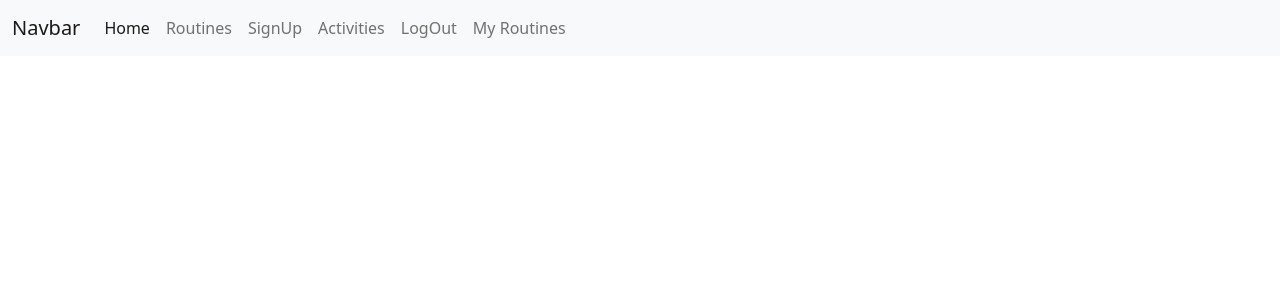
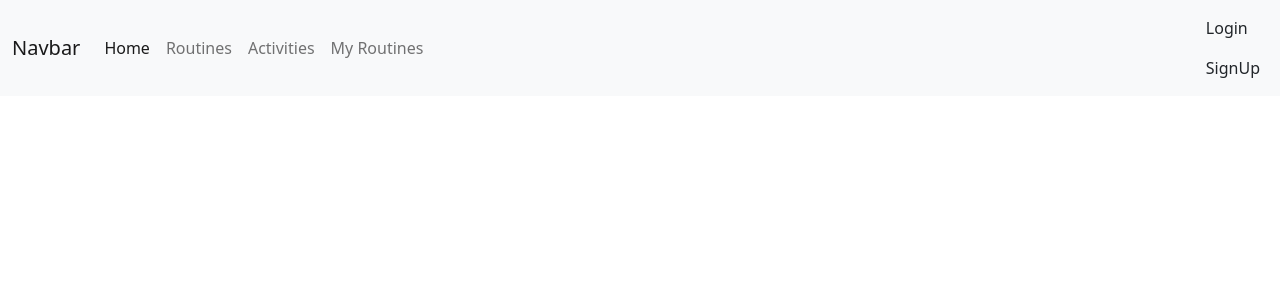
Before and after one commit to rafaelbchs/FitnessTrackerFrontend, a React (Create React App) app: page / in a window 1280 px wide. Shown: the top 300 px of the page. Built offline with nearby package versions, Linux system fonts and the light colour scheme.

Commit message:
login and register working

```diff
--- a/src/api/index.js
+++ b/src/api/index.js
@@ -17,12 +17,13 @@ export async function loginUser(username, password) {
       const result = response.json()
       return result
   } catch (error) {
-    console.log(result);
+    console.error(error);
   }
 }
 
 export async function registerUser(username, password){
-  fetch(`${BASE}users/register`, {
+  try {
+    const response = await fetch(`${BASE}users/register`, {
       method: "POST",
       headers: {
         'Content-Type': 'application/json',
@@ -30,11 +31,12 @@ export async function registerUser(username, password){
       body: JSON.stringify({
         username: username,
         password: password
-  })
-}).then(response => response.json())
-  .then(result => {
-    console.log(result);
-    //get the token
-  })
-  .catch(console.error);
+      })})
+      const result = response.json()
+        return result
+
+  } catch (error) {
+    console.error(error)
   }
+
+}
--- a/src/components/App.js
+++ b/src/components/App.js
@@ -1,16 +1,22 @@
-import React from "react";
+import React, {useState} from "react";
 import { BrowserRouter, Route, Routes } from "react-router-dom";
 import Register from "./Register"
 import Navbar from "./Navbar"
 import Login from "./Login"
 const App = () => {
+    const [token, setToken] = useState("");
     return (
         <BrowserRouter>
         <Routes>
-        <Route path="/" element = {<Navbar/>} />
+        <Route path="/" element = {<Navbar
+        token={token}/>} />
 
-        <Route path="/login" element = {<Login/>} />
-        <Route path="/register" element = {<Register/>} />
+        <Route path="/login" element = {<Login
+        setToken={setToken}
+        />} />
+        <Route path="/register" element = {<Register
+        setToken={setToken}
+        />} />
 
         </Routes>
         </BrowserRouter>
--- a/src/components/Login.js
+++ b/src/components/Login.js
@@ -2,15 +2,18 @@ import React from "react"
 import { loginUser } from "../api";
 import { useNavigate } from "react-router-dom";
 
-const Login = () => {
+const Login = (props) => {
   let navigate = useNavigate();
+  const { setToken } = props;
     async function handleSubmit (event){
         event.preventDefault()
 
         const username = event.target[0].value;
         const password = event.target[1].value;
         const {user , token} = await loginUser(username, password);
-        console.log(user, token)
+        localStorage.setItem("user", user)
+        localStorage.setItem("token", token)
+        setToken(token)
         navigate("/");
     }
     return (
--- a/src/components/Navbar.js
+++ b/src/components/Navbar.js
@@ -1,35 +1,50 @@
 import React from "react"
 import { NavLink } from "react-router-dom";
 
-const Navbar = () => {
+const Navbar = (props) => {
+  const {token} = props
     return (
-        <nav className="navbar navbar-expand-lg bg-light">
+        <nav className="navbar navbar-expand-lg bg-light fixed-top">
   <div className="container-fluid">
     <a className="navbar-brand" href="#">Navbar</a>
     <button className="navbar-toggler" type="button" data-bs-toggle="collapse" data-bs-target="#navbarNav" aria-controls="navbarNav" aria-expanded="false" aria-label="Toggle navigation">
       <span className="navbar-toggler-icon"></span>
     </button>
     <div className="collapse navbar-collapse" id="navbarNav">
-      <ul className="navbar-nav">
+      <ul className="navbar-nav me-auto">
         <li className="nav-item">
           <a className="nav-link active" aria-current="page" href="#">Home</a>
         </li>
         <li className="nav-item">
           <a className="nav-link" href="#">Routines</a>
         </li>
-        <li className="nav-item">
-          <NavLink className="nav-link" to="/register">SignUp</NavLink>
-        </li>
+
         <li className="nav-item">
           <a className="nav-link" href="#">Activities</a>
         </li>
         <li className="nav-item">
-          <a className="nav-link" href="#">LogOut</a>
-        </li>
-        <li className="nav-item">
           <a className="nav-link" href="#">My Routines</a>
-        </li>
-      </ul>
+          </li>
+          </ul>
+          <div className = "d-flex">
+        {
+          token ? (
+            <div className = "p-2"><span className="nav-item">
+          <NavLink className="nav-link" to="/">Logout</NavLink>
+        </span>
+        </div>
+          ):(<div><div className = "p-2"><span className="nav-item">
+          <NavLink className="nav-link" to="/login">Login</NavLink>
+        </span>
+        </div>
+          <div className = "p-2"><span className="nav-item">
+          <NavLink className="nav-link" to="/register">SignUp</NavLink>
+        </span>
+        </div></div>)
+        }
+        </div>
+{/* Fixed login and signup and we have to work on the signout button */}
+
     </div>
   </div>
 </nav>
--- a/src/components/Register.js
+++ b/src/components/Register.js
@@ -2,9 +2,9 @@ import React from "react"
 import { registerUser } from "../api";
 import { useNavigate } from "react-router-dom";
 
-const Register = () => {
+const Register = (props) => {
     let navigate = useNavigate();
-
+    const { setToken } = props;
     async function handleSubmit (event){
         event.preventDefault()
         const username = event.target[0].value;
@@ -13,7 +13,10 @@ const Register = () => {
         if (password != confirmPassword) {
             return alert("Passwords do not match");
           }
-        registerUser (username, password);
+          const {user , token} = await registerUser (username, password);
+        localStorage.setItem("user", user)
+        localStorage.setItem("token", token)
+        setToken(token)
         navigate("/");
     }
     return (
@@ -46,7 +49,7 @@ const Register = () => {
             </div>
 
             <div className="form-check d-flex justify-content-center mb-4">
-              <input className="form-check-input me-2" type="checkbox" value="" id="form2Example33" checked />
+              <input className="form-check-input me-2" type="checkbox" value="" id="form2Example33" defaultChecked />
               <label className="form-check-label" htmlFor="form2Example33">
                 Subscribe to our newsletter
               </label>
@@ -67,7 +70,7 @@ const Register = () => {
               </button>
 
               <button type="button" className="btn btn-link btn-floating mx-1">
-                <i class="fab fa-twitter"></i>
+                <i className="fab fa-twitter"></i>
               </button>
 
               <button type="button" className="btn btn-link btn-floating mx-1">
```
Lines whose indentation alone changed are shown as unchanged.
